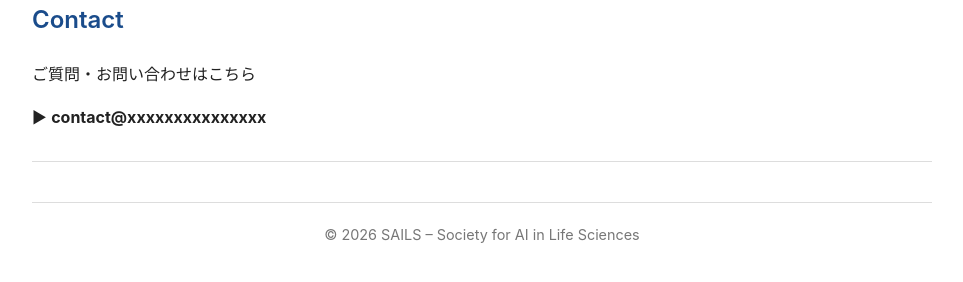
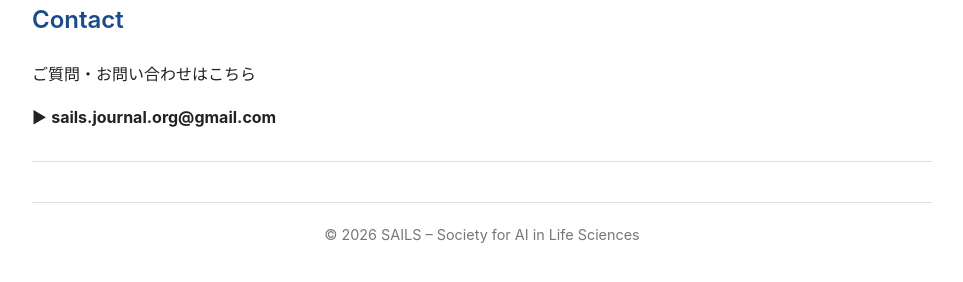
Before and after one commit to sails-journal/sails-journal.github.io, a Jekyll site: the page built from about/index.md, in a window 1280 px wide and 900 px high, scrolled down 2259 px. Shown: the part 612-894 px from the top of the window, without its empty margins (158-1121 px from the left). Built offline with Jekyll 4.4.1, drawn with Linux system fonts in a browser that asks for light colours.

Commit message:
Update index.md

```diff
--- a/about/index.md
+++ b/about/index.md
@@ -116,7 +116,7 @@ SAILS が提供する価値は以下の通りです：
 
 ご質問・お問い合わせはこちら
 
-▶ **contact@xxxxxxxxxxxxxxx**
+▶ **sails.journal.org@gmail.com**
 
 ---
 
```
